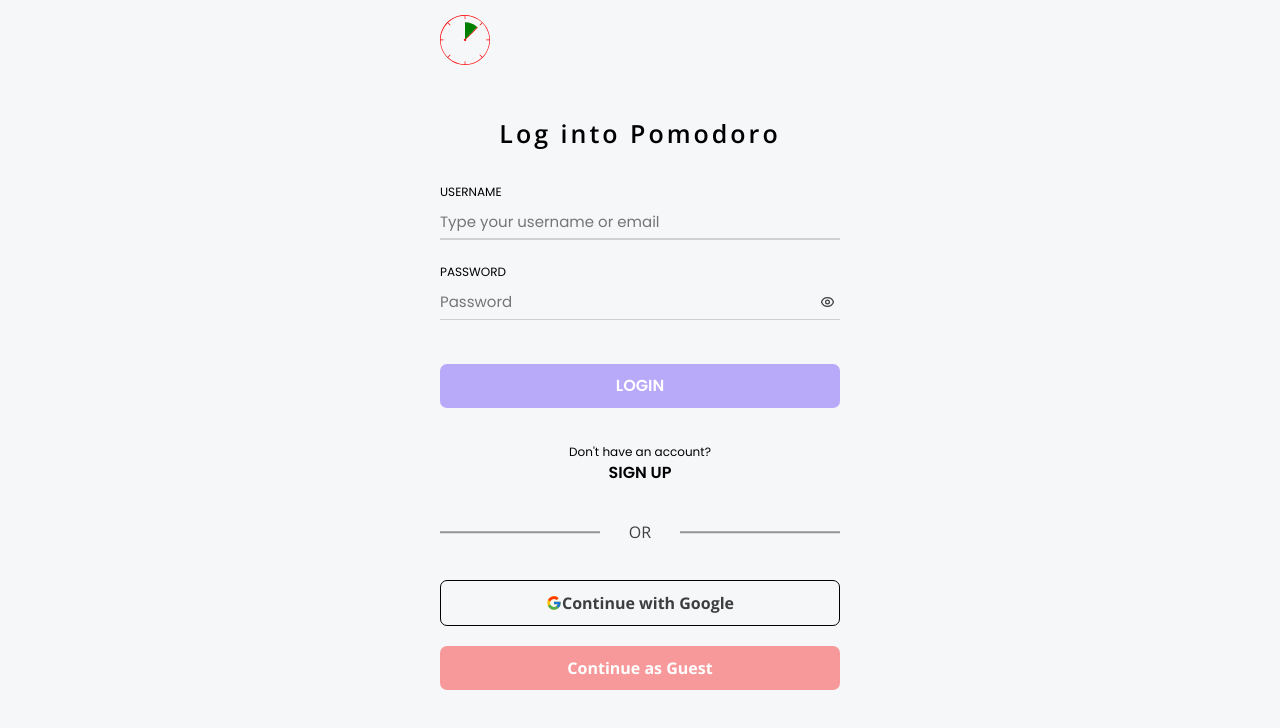
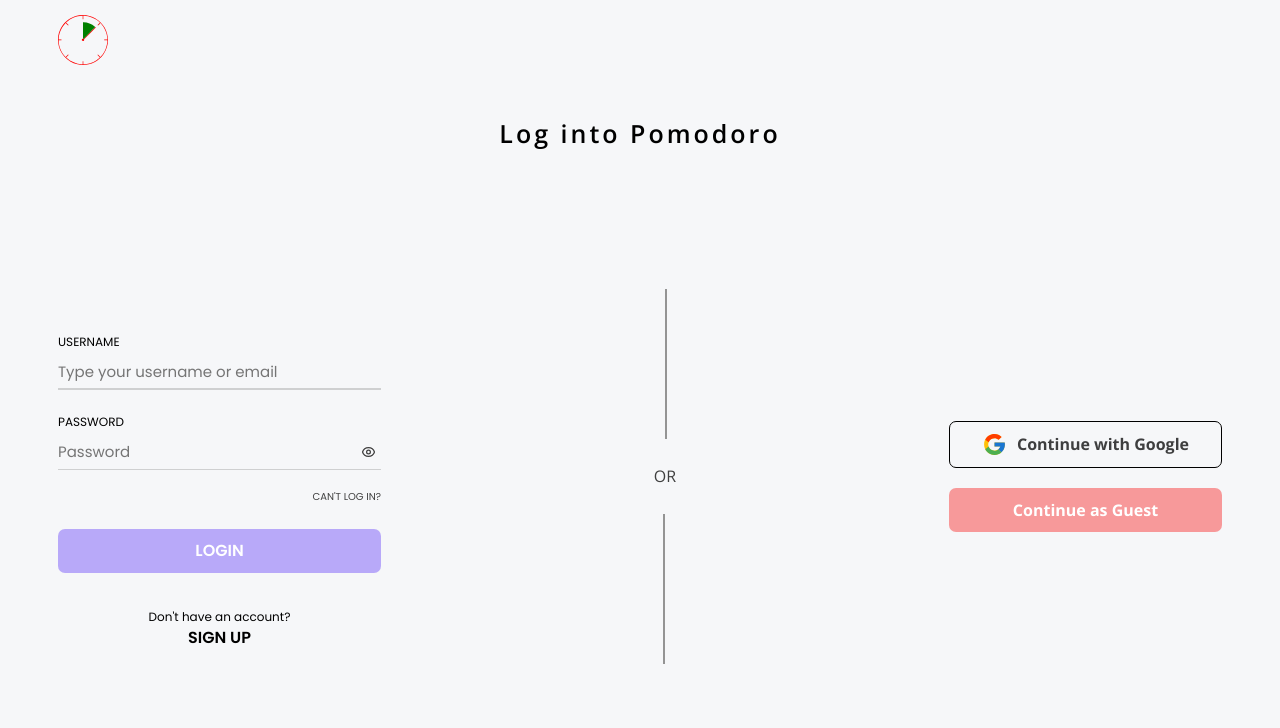
Before and after one commit to BinLama/pomodoro, a React (Vite) app in the folder frontend/: page /login in a window 1280 px wide. Shown: the top 728 px of the page. Built offline with nearby package versions, Linux system fonts and the light colour scheme; no server answers.

Commit message:
add css for login page on wider screen

```diff
--- a/frontend/src/components/login/Login.jsx
+++ b/frontend/src/components/login/Login.jsx
@@ -1,6 +1,7 @@
 import { useState } from "react";
 import { useLogin } from "../../hooks/useLogin";
 import { HiOutlineEye, HiOutlineEyeOff } from "react-icons/hi";
+import { Link } from "react-router-dom";
 
 const Login = () => {
   const [form, setForm] = useState({
@@ -67,6 +68,11 @@ const Login = () => {
             <div className="line"></div>
           </div>
         </div>
+        <div className="login__trouble">
+          <Link className="reset__password" to="/resetpassword">
+            CAN'T LOG IN?
+          </Link>
+        </div>
         <button type="submit" className="btn login__btn" disabled={isLoading}>
           LOGIN
         </button>
--- a/frontend/src/components/login/Oauth.jsx
+++ b/frontend/src/components/login/Oauth.jsx
@@ -5,7 +5,7 @@ const Oauth = () => {
     <div className="oauth">
       <button className="btn oauth__google">
         <FcGoogle />
-        Continue with Google
+        <p>Continue with Google</p>
       </button>
       <button className="btn oauth__guest">Continue as Guest</button>
     </div>
--- a/frontend/src/pages/LoginPage.jsx
+++ b/frontend/src/pages/LoginPage.jsx
@@ -17,16 +17,17 @@ const LoginPage = () => {
       <div className="loginpage__container">
         <Logo />
         <h2>Log into Pomodoro</h2>
+        <div className="loginpage__container--div">
+          <div className="loginpage__container--login">
             <Login />
             <div className="signup__link">
               <p className="signup__link--p">Don't have an account?</p>
               <Link to="/signup">SIGN UP</Link>
             </div>
+          </div>
           <LoginSeperator />
           <Oauth />
-        {/* <Link className="reset__password" to="/resetpassword">
-        CAN'T LOG IN?
-      </Link> */}
+        </div>
       </div>
     </div>
   );
--- a/frontend/src/scss/global/_loginPage.scss
+++ b/frontend/src/scss/global/_loginPage.scss
@@ -3,7 +3,6 @@
 /* login page start*/
 .loginpage {
   margin-inline: u.rem(18);
-  padding-top: u.rem(15);
 
   h2 {
     margin-top: u.rem(50);
@@ -14,12 +13,28 @@
   }
 
   @include u.breakpoint(medium) {
-    margin-inline: auto;
+    height: 100vh;
   }
 
   &__container {
     max-width: u.rem(400);
     margin-inline: auto;
+    padding-top: u.rem(15);
+
+    display: flex;
+    flex-direction: column;
+
+    @include u.breakpoint(large) {
+      // max width
+      max-width: u.rem(1200);
+
+      &--div {
+        margin-top: u.rem(150);
+        display: flex;
+        justify-content: space-between;
+        align-items: center;
+      }
+    }
   }
 }
 
@@ -53,7 +68,25 @@
       background-color: hsla(var(--primary), 75%);
       color: hsl(var(--white))
     }
+
+    &:active {
+      background-color: hsla(var(--primary), 50%);
+    }
   }
+
+  &__trouble {
+    text-align: end;
+    font-size: u.rem(10);
+
+    a {
+      color: hsl(var(--dark-grey));
+
+      &:hover {
+        text-decoration: underline;
+      }
+    }
+  }
+
 }
 
 .signup__link {
@@ -85,6 +118,8 @@
   color: hsla(var(--dark-grey));
   display: flex;
   height: u.rem(25);
+  // width: 100%;
+
 
   &__top,
   &__bottom {
@@ -92,17 +127,32 @@
     height: u.rem(1.5);
     width: 40%;
     background: hsla(var(--grey));
+
   }
 
   &__top {
     top: 50%;
     transform: translateY(-50%);
+
+    @include u.breakpoint(large) {
+      top: -700%;
+      transform: none;
+      width: u.rem(2);
+      height: u.rem(150);
+    }
   }
 
   &__bottom {
     top: 50%;
     right: 0%;
     transform: translateY(-50%);
+
+    @include u.breakpoint(large) {
+      top: 200%;
+      transform: none;
+      width: u.rem(2);
+      height: u.rem(150);
+    }
   }
 
   p {
@@ -130,6 +180,14 @@
     background-color: hsl(var(--bg));
     border: 1px solid hsl(var(--blk));
 
+    p {
+      margin-left: u.rem(10);
+    }
+
+    svg {
+      font-size: u.rem(25);
+    }
+
     &:hover {
       background-color: hsla(var(--light-grey), 60%);
       color: hsla(var(--blk), 80%);
@@ -150,7 +208,7 @@
     }
 
     &:active {
-      background-color: hsla(var(--red), 80%);
+      background-color: hsla(var(--red), 60%);
     }
   }
 }
--- a/frontend/src/scss/global/_variables.scss
+++ b/frontend/src/scss/global/_variables.scss
@@ -16,5 +16,4 @@
   --ff: 'Open Sans', sans-serif;
   --ff-s: "Poppins", sans-serif;
   --transition: all 0.3s linear;
-
 }
```
Lines whose indentation alone changed are shown as unchanged.
